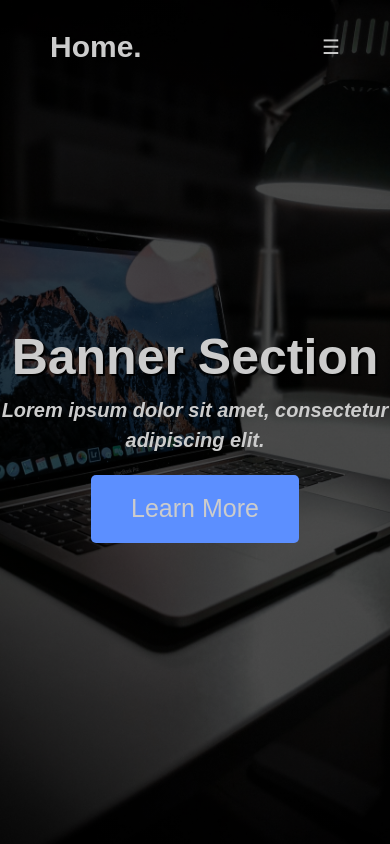
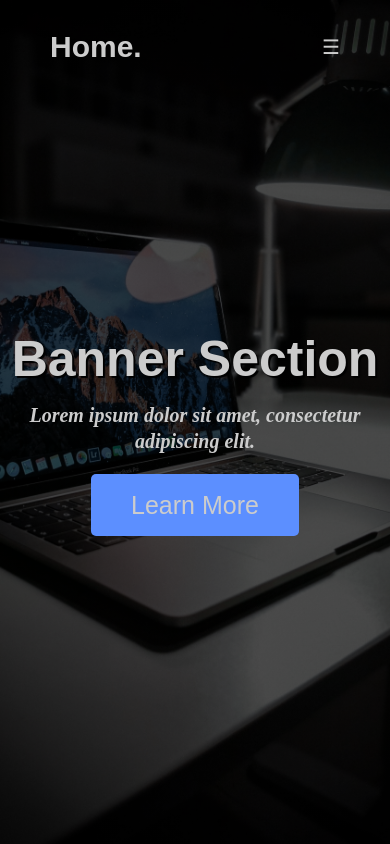
Before and after one commit to markygan123/responsive-navbar, a plain HTML site: page index.html in a window 390 px wide. Drawn offline with Linux system fonts and the light colour scheme.

Commit message:
style: reduced line-height on .banner-text, added margin-bottom on .banner-text h1, changed .banner-text h3 font-family to initial

```diff
--- a/styles/style.css
+++ b/styles/style.css
@@ -86,6 +86,7 @@ header nav li {
 
 .banner-text h3 {
 	margin-bottom: 20px;
+	font-family: initial;
 	font-style: italic;
 }
 
@@ -115,11 +116,12 @@ header nav li {
 	}
 
 	.banner-text {
-		line-height: 1.5;
+		line-height: 1.3;
 	}
 
 	.banner-text h1 {
 		font-size: 5rem;
+		margin-bottom: 10px;
 	}
 
 	.banner-text h3 {
```
